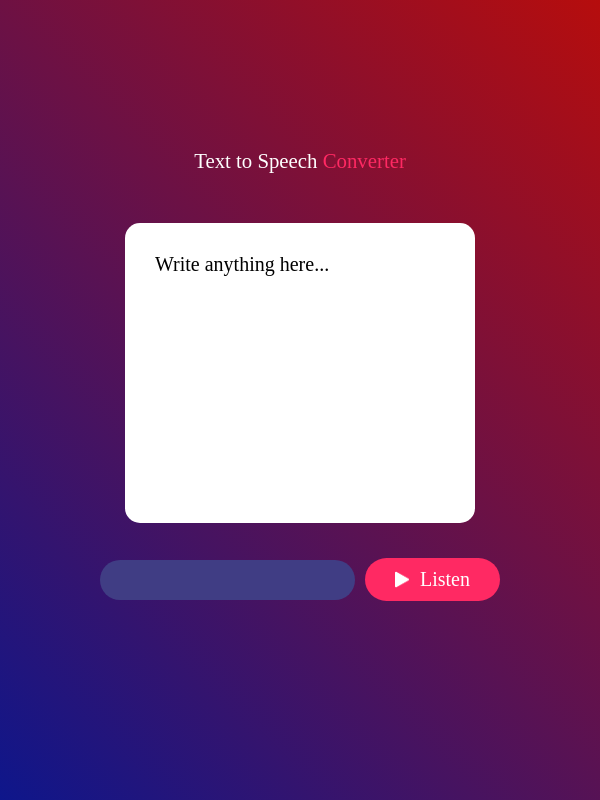
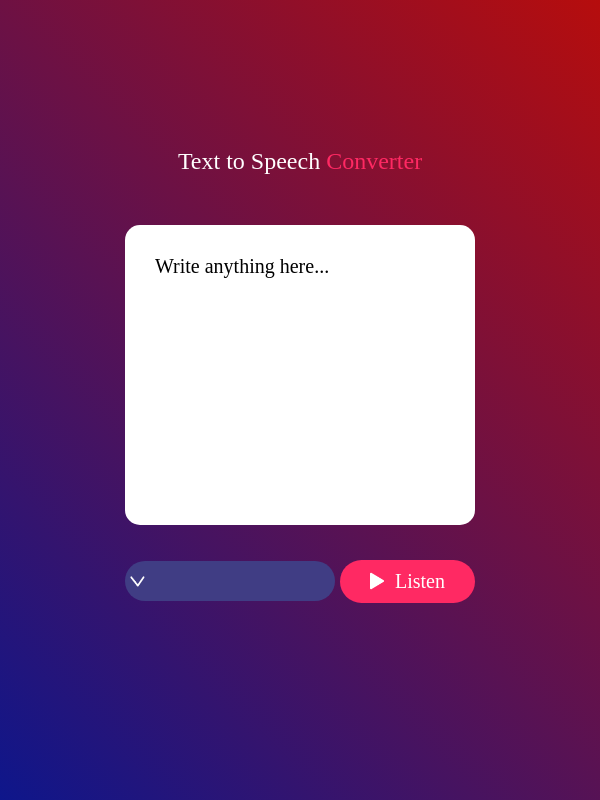
Before and after one commit to ahmed-ashif/Text-to-Speech-Converter, a plain HTML site: page index.html in a window 600 px wide. Drawn offline with Linux system fonts and the light colour scheme.

Commit message:
Update style.css
Update CSS file for responsive design for mobile

```diff
--- a/style.css
+++ b/style.css
@@ -80,21 +80,25 @@ select{
 }
 
 /* Responsive Design */
-@media (min-width: 400px) and (max-width: 700px) {
+@media (min-width: 350px) and (max-width: 700px) {
   .container h2{
-    font-size: 1.3rem;
+    font-size: 1.5rem;
+    overflow: wrap;
   }
   textarea{
     width: 350px;
     height: 300px;
   }
   .row{
-    width: 400px;
-    gap: 10px;
+    width: 350px;
+    gap: 5px;
   }
   select{
-    width: 50px;
+    width: 70px;
     height: 40px;
-    background-image: none;
+    background-position-x: calc(99% - 20px);
+    background-position-x: 5px;
+    background-position-y: 15px;
+    padding-left: 30px;
   }
 }
```
